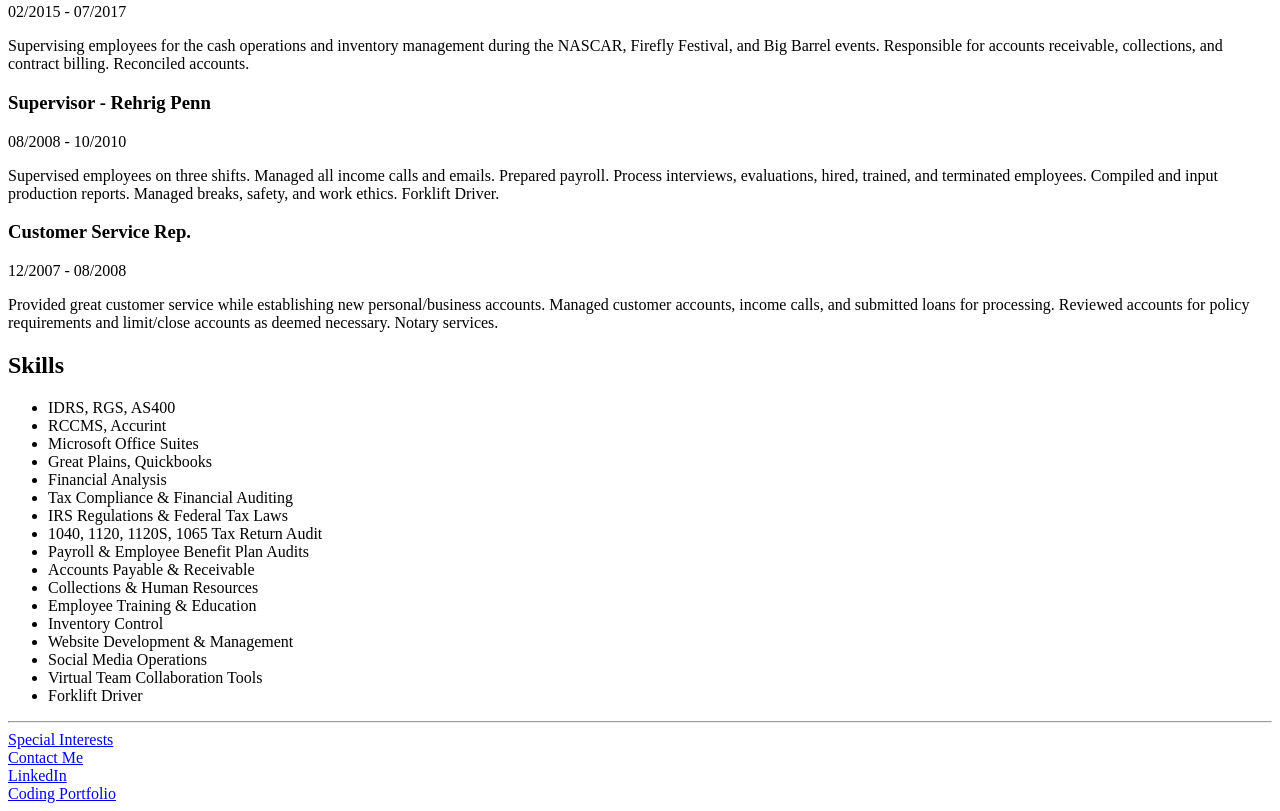
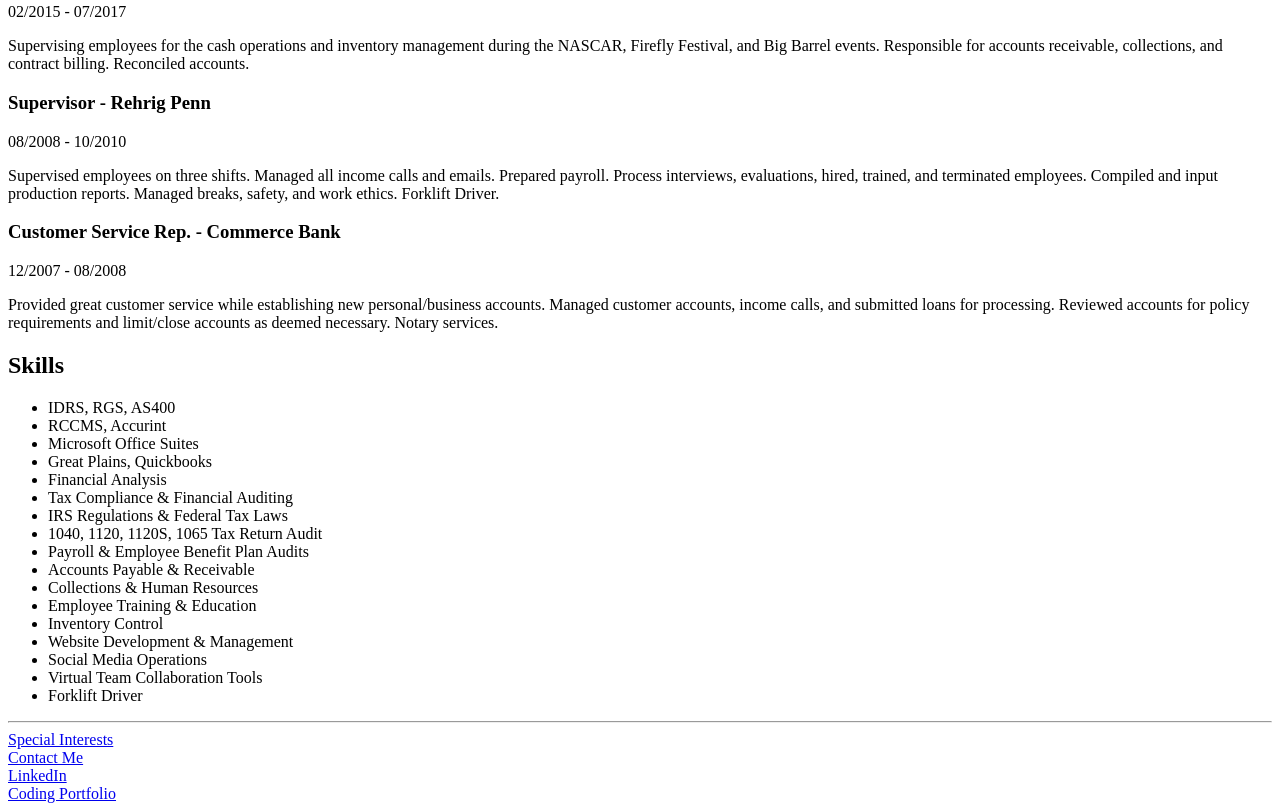
Before and after one commit to Shorttia/My-Resume, a plain HTML site: page index.html in a window 1280 px wide. Shown: the part 1353-2164 px from the top of the page. Drawn offline with Linux system fonts and the light colour scheme.

Commit message:
Update index.html

```diff
--- a/index.html
+++ b/index.html
@@ -49,7 +49,7 @@
   <p>08/2008 - 10/2010</p>
   <p>Supervised employees on three shifts. Managed all income calls and emails. Prepared payroll. Process interviews, evaluations, hired, trained, and terminated employees. Compiled and input production reports. Managed breaks, safety, and work ethics. Forklift Driver.</p>
 
-  <h3>Customer Service Rep.</h3>
+  <h3>Customer Service Rep. - Commerce Bank</h3>
   <p>12/2007 - 08/2008</p>
   <p>Provided great customer service while establishing new personal/business accounts. Managed customer accounts, income calls, and submitted loans for processing. Reviewed accounts for policy requirements and limit/close accounts as deemed necessary. Notary services.</p>
 
```
